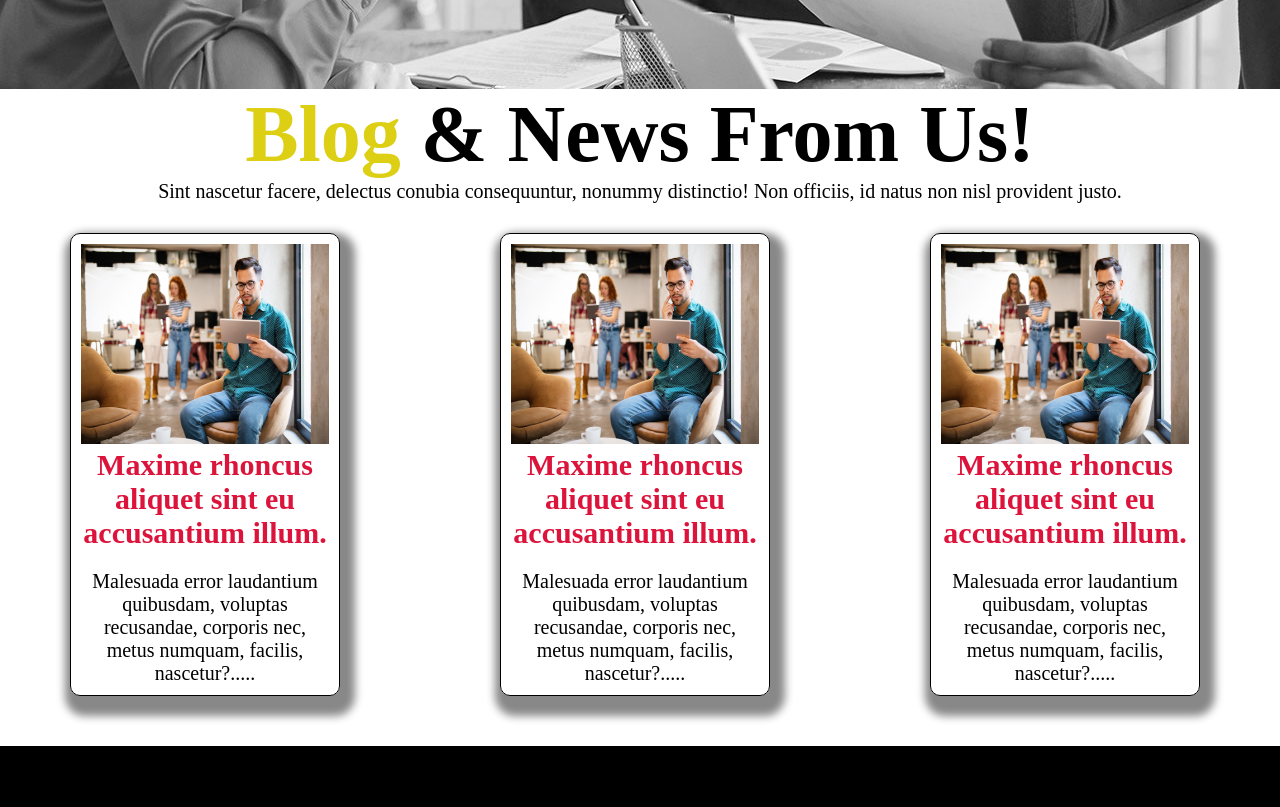
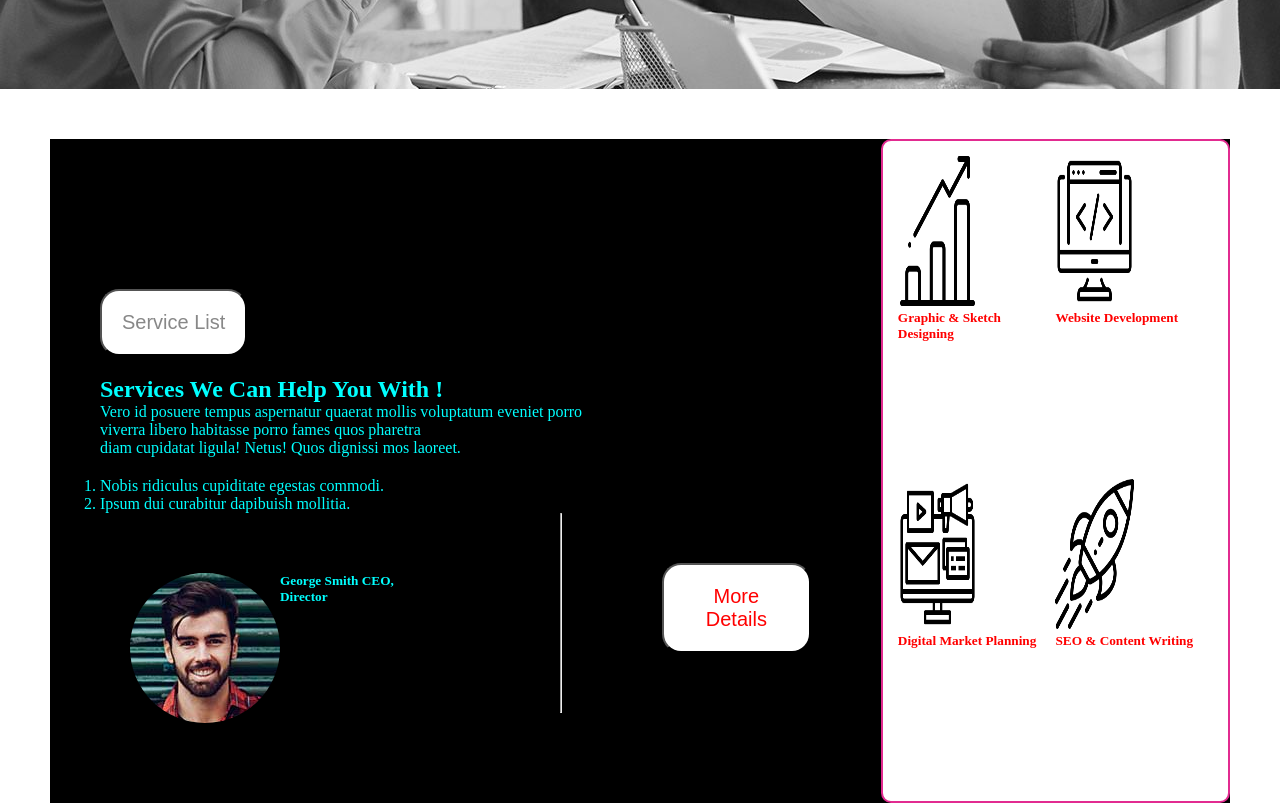
Before and after one commit to ShahidaAkter1/digital-agency, a plain HTML site: page index.html in a window 1280 px wide. Shown: the part 900-1707 px from the top of the page. Drawn offline with Linux system fonts and the light colour scheme.

Commit message:
service section added

```diff
--- a/index.html
+++ b/index.html
@@ -43,19 +43,56 @@
 
 </section>
 
-<!-- <section>
-    <div class="service">
-        <div class="
-    div1"></div>
+<section>
+    <div class="grandma">
+        <div class="parent">
+            <button class="btn-type">Service List</button>
+            <h1>Services We Can Help You With !</h1>
+            <p>Vero id posuere tempus aspernatur quaerat mollis voluptatum eveniet porro <br>viverra libero habitasse porro fames quos pharetra<br> diam cupidatat ligula! Netus! Quos dignissi mos laoreet.
 
-    <div class="service-div2">
-        <img src="asset/icons/bar-chart.png" alt="">
-        <img src="asset/icons/coding.png" alt="">
-        <img src="asset/icons/digital-marketing.png" alt="">
-        <img src="asset/icons/startup.png" alt="">
+            </p>
+            <ol>
+               <li>Nobis ridiculus cupiditate egestas commodi.</li>
+               <li>Ipsum dui curabitur dapibuish mollitia.
+               </li>
+            </ol>
+            <div class="child">
+               <div class="div-child1">
+                   <img src="asset/image/author.jpg" alt="">
+                   <h5>George Smith CEO, Director</h5>
+               </div>
+               <hr class="hr">
+               <div class="child2">
+
+                   <button class="btn-type1">More Details</button>
+               </div>
+
+
+            </div>
+               </div>
+
+
+
+
+
+               <div class="parent1">
+                  <div class="bar">
+                    <img class="image" src="asset/icons/bar-chart.png" alt="">
+                    <h5>Graphic & Sketch Designing</h5>
+                  </div>
+                   <div class="website"><img class="image" src="asset/icons/coding.png" alt="">
+                    <h5>Website Development</h5></div>
+                   <div class="digital">
+                    <img class="image" src="asset/icons/digital-marketing.png" alt="">
+                   <h5>Digital Market Planning</h5>
+                   </div>
+                   <div class="seo"><img class="image" src="asset/icons/startup.png" alt="">
+                    <h5>SEO & Content Writing</h5></div>
+
+               </div>
     </div>
-    </div>
-</section> -->
+   </section>
+
 
 
 <section>
--- a/styles/digital-agency.css
+++ b/styles/digital-agency.css
@@ -64,14 +64,79 @@ span{
 }
 
 /* service section */
-.service{
+.btn-type{
+    font-size: 20px;
+    font-weight: 100px;
+    padding: 20px;
+    border-radius: 19px;
+    background: white;
+    color:#888888;
+    margin-bottom: 20px;
+}
+.parent{
+    padding: 50px;
+    margin-top: 100px;
+}
+.parent p{
+    margin-bottom: 20px;
+}
+.grandma{
+    display: flex;
+    gap: 20px;
+    margin: 50px 50px;
+    background: black;
+    color: aqua;
+    width: auto;
+
+}
+.parent1 img{
+    height: 150px;
+    width: 50%;
+    flex-direction: column;
+
+}
+.parent1{
+    border: 2px solid rgb(226, 43, 144);
+    border-radius: 10px;
+    padding: 15px;
+    display: grid;
+    grid-template-columns: repeat(2,1fr);
+    background: white;
+    color: red;
+
+}
+.hr{
+    background: red;
+
+}
+.child{
     display: flex;
 }
-.service-div2{
-    height: 100px;
-    width: 50%;
-    font-size: 100px;
+.div-child1 img{
+    border-radius: 50%;
+
 }
+.div-child1{
+    display: flex;
+    margin-top: 30px;
+    padding: 30px;
+}
+.btn-type1{
+    font-size: 20px;
+    font-weight: 100px;
+    padding: 20px;
+    border-radius: 19px;
+    background: white;
+    color:red;
+    margin-top: 50px;
+}
+.parent1 .image{
+    background: white;
+
+}
+
+
+
 
 
 /* Blog & News */
```
Also changed, not shown: new.html (added, +83 -0 lines).
